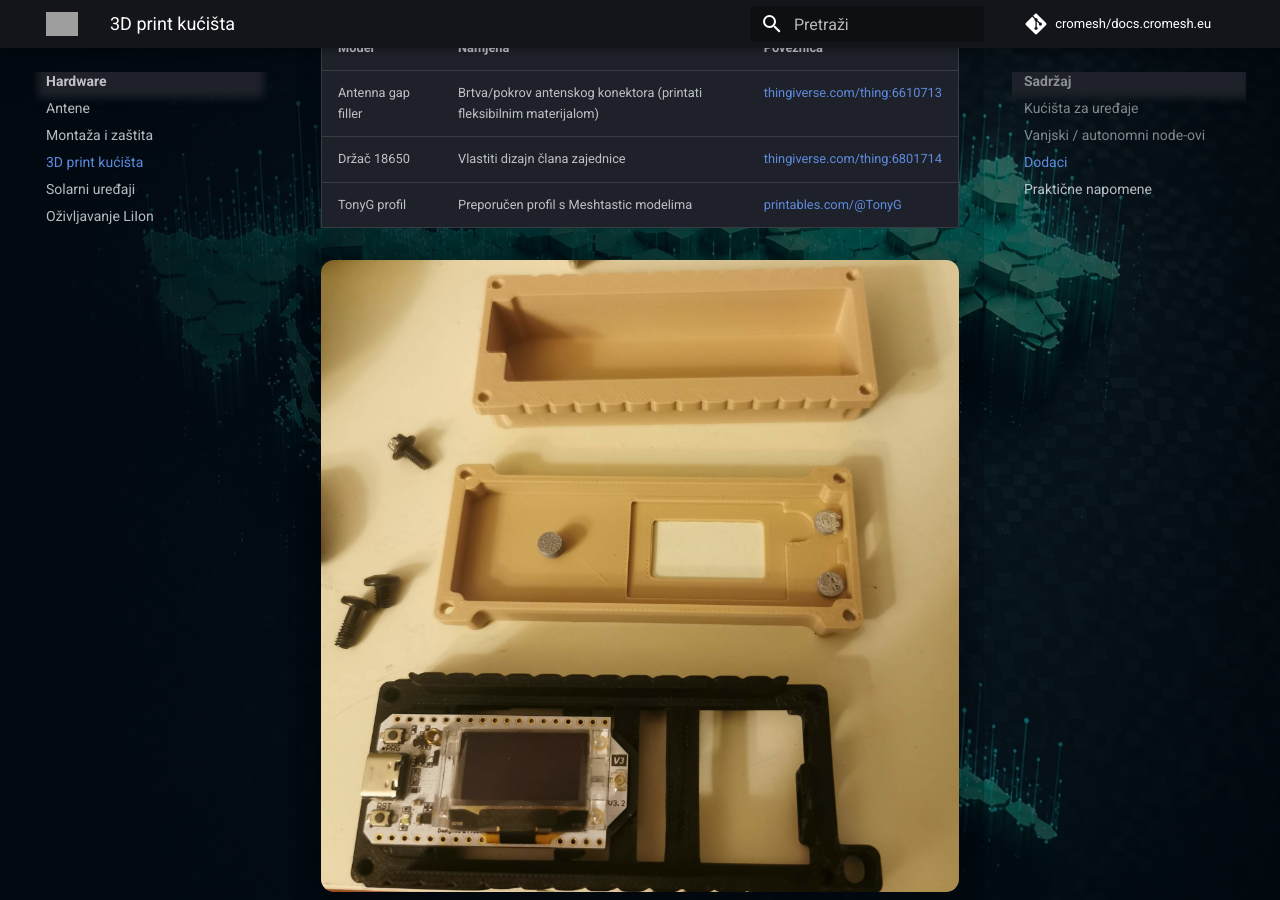
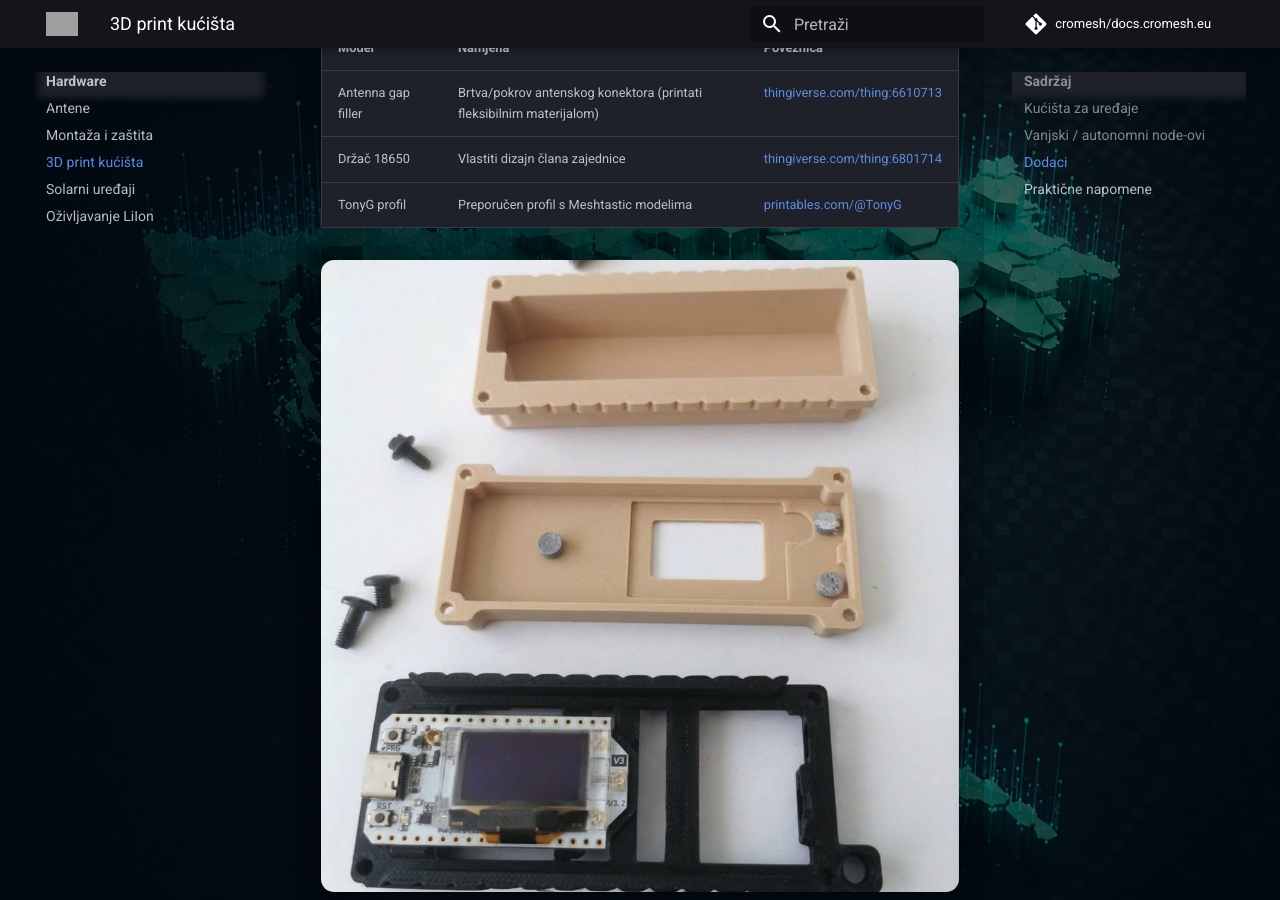
Before and after one commit to cromesh/docs.cromesh.eu, an MkDocs documentation site: the page built from docs/hardver/3d-print.md, in a window 1280 px wide and 900 px high, scrolled down 2079 px. Built offline with MkDocs 1.6.1 and Material for MkDocs 9.7.7, drawn with Linux system fonts in a browser that asks for light colours; comment, search, counter and statistics services are not loaded; grey boxes are pictures that could not be loaded.

Commit message:
V4.0.3 - 3D print: nova fotografija Heltec kućišta

```diff
--- a/docs/hardver/3d-print.md
+++ b/docs/hardver/3d-print.md
@@ -41,7 +41,7 @@ printerima na FSB-u).
 | TonyG profil | Preporučen profil s Meshtastic modelima | [printables.com/@TonyG](https://www.printables.com/@TonyG) |
 
 <figure class="cromesh-doc-photo">
-  <img src="../../assets/images/v361-3d-print.jpg" alt="3D printano Meshtastic kućište" loading="lazy">
+  <img src="../../assets/images/v361-3d-print.jpg" alt="Rastavljeno 3D printano kućište s Heltec pločicom" loading="lazy">
   <figcaption>Heltec v3 by Amir, 3D print by Damjan</figcaption>
 </figure>
 
```
Also changed, not shown: README.md (+1 -0 lines), docs/assets/images/v361-3d-print.jpg.
